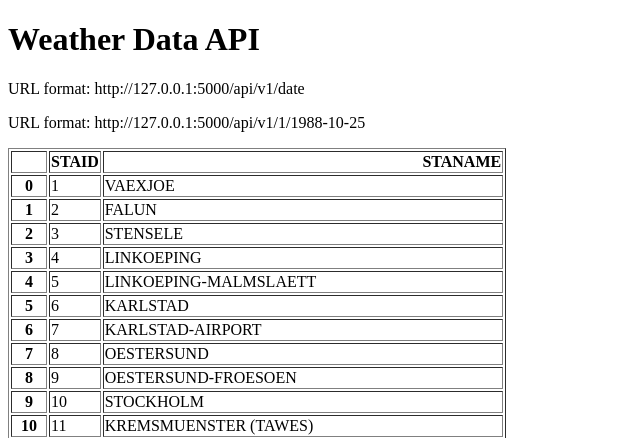
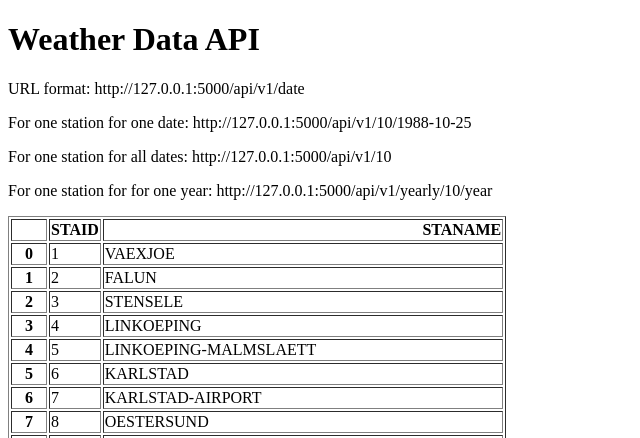
Before and after one commit to OksanaKis/Weather_API, a Flask app: page / in a window 1280 px wide. Shown: the top 438 px of the page, without its empty margins (0-640 px from the left). Run offline with Flask 3, Linux system fonts and the light colour scheme.

Commit message:
Endpoint for yearly and all data

```diff
--- a/main.py
+++ b/main.py
@@ -23,6 +23,21 @@ def about(station, date):
         "date": date,
         "temperature": temperature
     }
+
+@app.route("/api/v1/<station>")
+def all_data(station):
+    filename = "data_small\TG_STAID" +str(station).zfill(6) + ".txt"
+    df = pd.read_csv(filename,skiprows=20,parse_dates=["    DATE"])
+    result = df.to_dict(orient="records")
+    return result
+
+@app.route("/api/v1/yearly/<station>/<year>")
+def yearly(station, year):
+    filename = "data_small\TG_STAID" +str(station).zfill(6) + ".txt"
+    df = pd.read_csv(filename,skiprows=20)
+    df["    DATE"] = df["    DATE"].astype(str)
+    result = df[df["    DATE"].str.startswith(str(year))].to_dict(orient="records")
+    return result
 
 if __name__ == "__main__":
     app.run(debug=True, port=5000)
--- a/templates/home.html
+++ b/templates/home.html
@@ -8,7 +8,9 @@
 <body>
     <h1>Weather Data API</h1>
     <p>URL format: http://127.0.0.1:5000/api/v1/date</p>
-    <p>URL format: http://127.0.0.1:5000/api/v1/1/1988-10-25</p>
+    <p>For one station for one date: http://127.0.0.1:5000/api/v1/10/1988-10-25</p>
+    <p>For one station for all dates: http://127.0.0.1:5000/api/v1/10</p>
+    <p>For one station for for one year: http://127.0.0.1:5000/api/v1/yearly/10/year</p>
     <p>{{data|safe}}</p>
 </body>
 </html>
```
